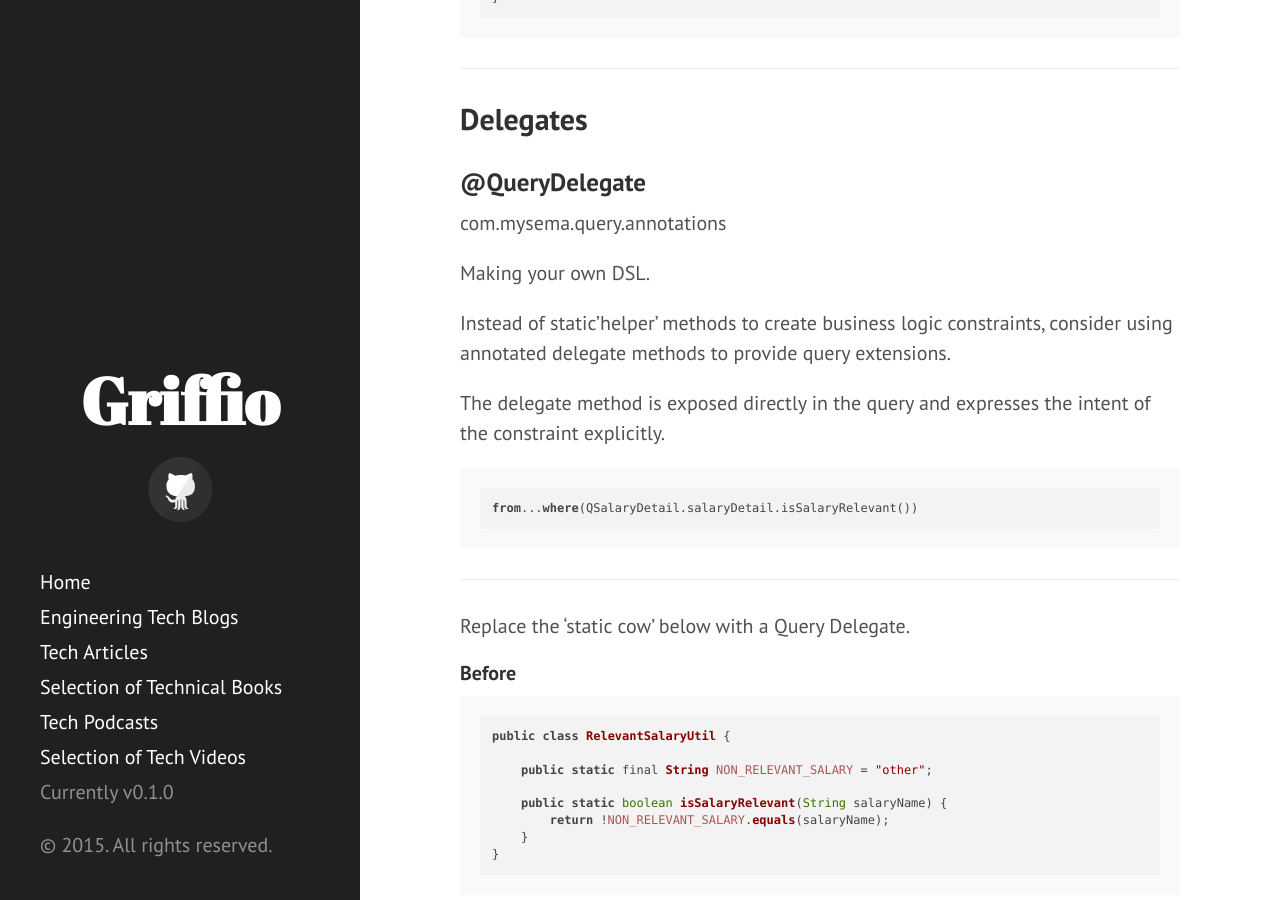
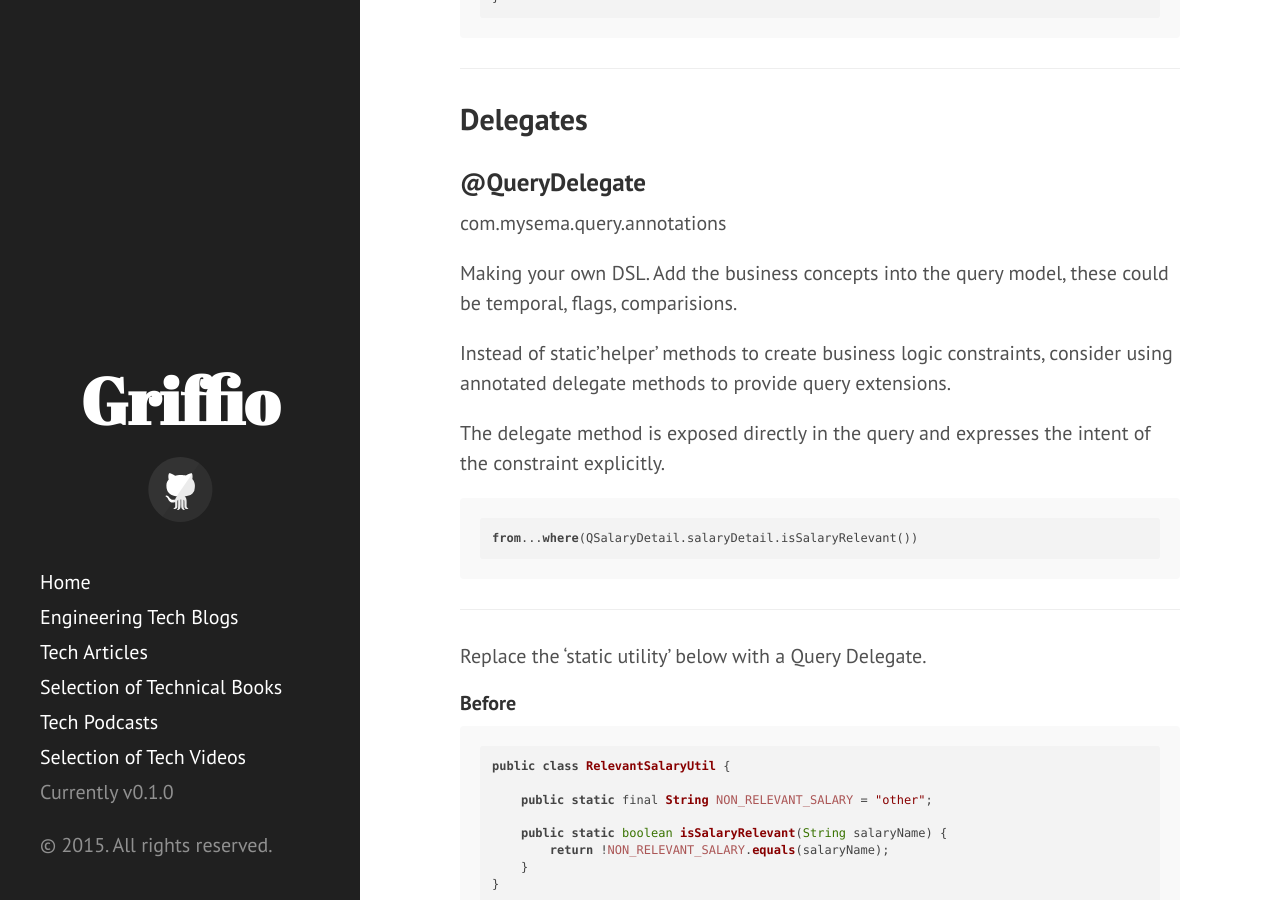
Before and after one commit to griffio/griffio.github.io, a Jekyll site: the page built from _posts/2014-09-01-Querydsl-maturity-model.md, in a window 1280 px wide and 900 px high, scrolled down 5596 px. Built offline with Jekyll 4.4.1, drawn with Linux system fonts in a browser that asks for light colours; nearby versions of some CDN libraries.

Commit message:
Update 2014-09-01-Querydsl-maturity-model.md

```diff
--- a/_posts/2014-09-01-Querydsl-maturity-model.md
+++ b/_posts/2014-09-01-Querydsl-maturity-model.md
@@ -253,7 +253,7 @@ public SalaryDetail(String salaryName, BigDecimal salary) {
 
 com.mysema.query.annotations
 
-Making your own DSL.
+Making your own DSL. Add the business concepts into the query model, these could be temporal, flags, comparisions.
 
 Instead of static'helper' methods to create business logic constraints, consider using annotated delegate methods to provide query extensions.
 
@@ -264,7 +264,7 @@ from...where(QSalaryDetail.salaryDetail.isSalaryRelevant())
 ~~~
 ---
 
-Replace the 'static cow' below with a Query Delegate.
+Replace the 'static utility' below with a Query Delegate.
 
 #### Before
 
```
